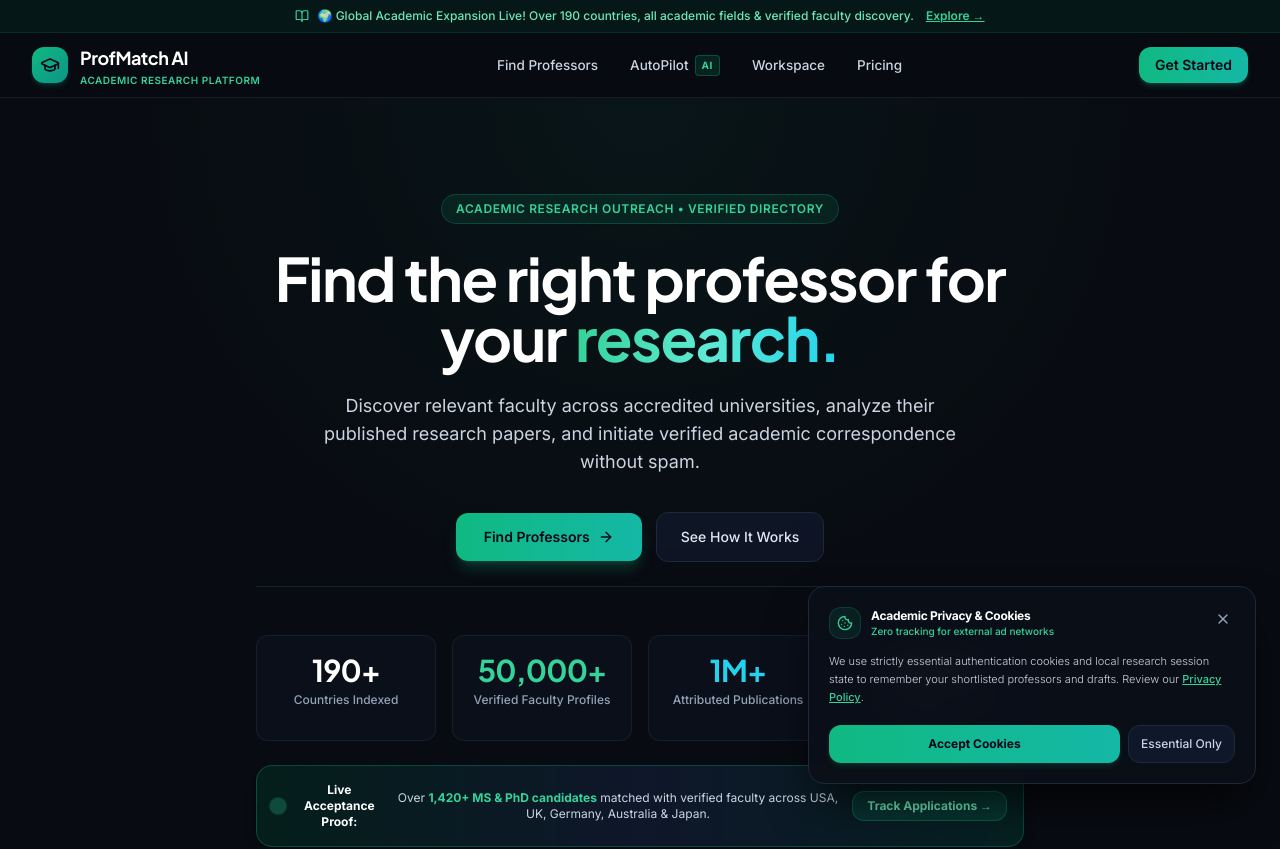
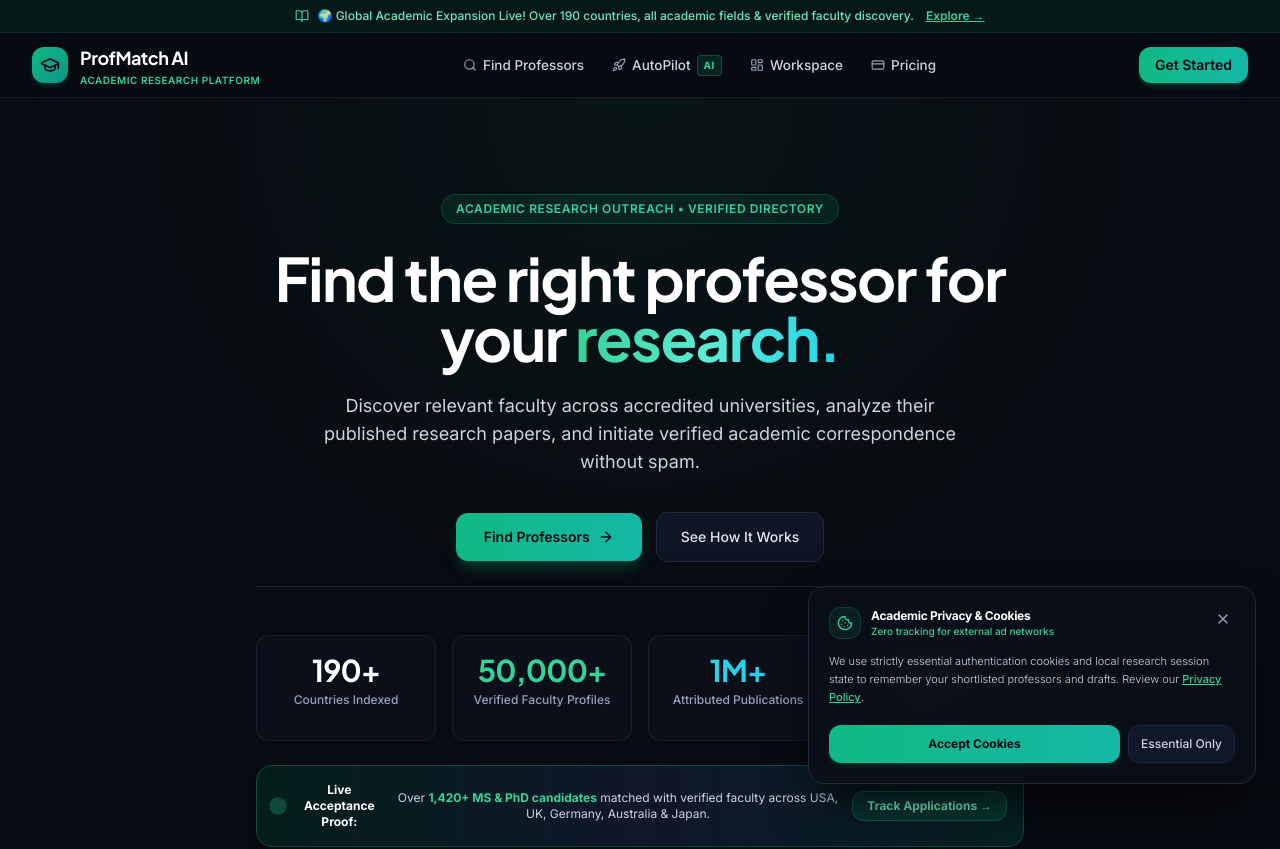
Before and after one commit to muhammadsulemantech/Profmatch-Ai, a Next.js app: page / in a window 1280 px wide. Shown: the top 849 px of the page. Built offline with nearby package versions, Linux system fonts and the light colour scheme; no server answers; the database is empty.

Commit message:
feat(navigation): add cohesive signs/icons to all navbar links

```diff
--- a/app/layout.tsx
+++ b/app/layout.tsx
@@ -3,7 +3,7 @@ import { Inter, Plus_Jakarta_Sans } from 'next/font/google';
 import './globals.css';
 import { getSiteSettings } from '@/lib/cms/settings-service';
 import Link from 'next/link';
-import { GraduationCap, ShieldCheck, BookOpen } from 'lucide-react';
+import { GraduationCap, ShieldCheck, BookOpen, Search, Rocket, LayoutDashboard, CreditCard } from 'lucide-react';
 import { AuthProvider } from '@/lib/auth/auth-context';
 import AuthModal from '@/components/auth/auth-modal';
 import NavbarAuthControls from '@/components/navigation/navbar-auth-controls';
@@ -135,17 +135,19 @@ export default async function RootLayout({
               </Link>
 
               {/* Nav Links */}
-              <nav aria-label="Main Navigation" className="hidden md:flex items-center gap-8 text-[13.5px] font-medium">
+              <nav aria-label="Main Navigation" className="hidden md:flex items-center gap-7 text-[13.5px] font-medium">
                 <Link
                   href="/search"
-                  className="text-slate-300 hover:text-white transition-colors"
+                  className="text-slate-300 hover:text-white inline-flex items-center gap-1.5 transition-colors group"
                 >
-                  Find Professors
+                  <Search className="w-3.5 h-3.5 text-slate-400 group-hover:text-emerald-400 transition-colors" />
+                  <span>Find Professors</span>
                 </Link>
                 <Link
                   href="/autopilot"
-                  className="text-slate-300 hover:text-white transition-colors inline-flex items-center gap-1.5 group"
+                  className="text-slate-300 hover:text-white inline-flex items-center gap-1.5 transition-colors group"
                 >
+                  <Rocket className="w-3.5 h-3.5 text-slate-400 group-hover:text-emerald-400 transition-colors" />
                   <span>AutoPilot</span>
                   <span className="px-1.5 py-0.5 rounded text-[10px] font-bold tracking-wider uppercase bg-emerald-500/15 text-emerald-400 border border-emerald-500/30 group-hover:bg-emerald-500/25 transition-colors">
                     AI
@@ -153,15 +155,17 @@ export default async function RootLayout({
                 </Link>
                 <Link
                   href="/dashboard"
-                  className="text-slate-300 hover:text-white transition-colors"
+                  className="text-slate-300 hover:text-white inline-flex items-center gap-1.5 transition-colors group"
                 >
-                  Workspace
+                  <LayoutDashboard className="w-3.5 h-3.5 text-slate-400 group-hover:text-emerald-400 transition-colors" />
+                  <span>Workspace</span>
                 </Link>
                 <Link
                   href="/pricing"
-                  className="text-slate-300 hover:text-white transition-colors"
+                  className="text-slate-300 hover:text-white inline-flex items-center gap-1.5 transition-colors group"
                 >
-                  Pricing
+                  <CreditCard className="w-3.5 h-3.5 text-slate-400 group-hover:text-emerald-400 transition-colors" />
+                  <span>Pricing</span>
                 </Link>
               </nav>
 
```
Also changed, not shown: memory.txt, 1 other file (tests, documents, lock files or other folders).
